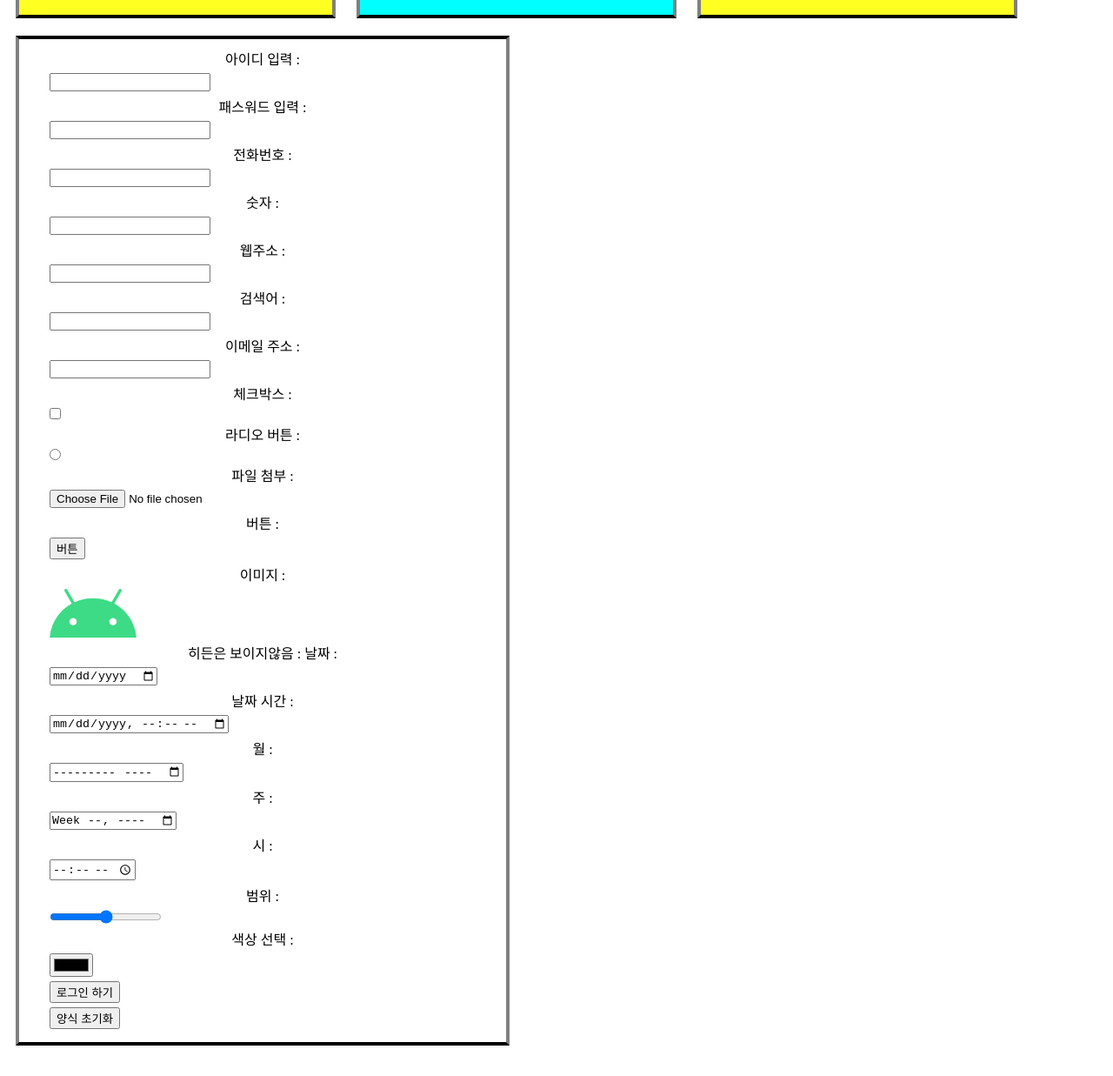
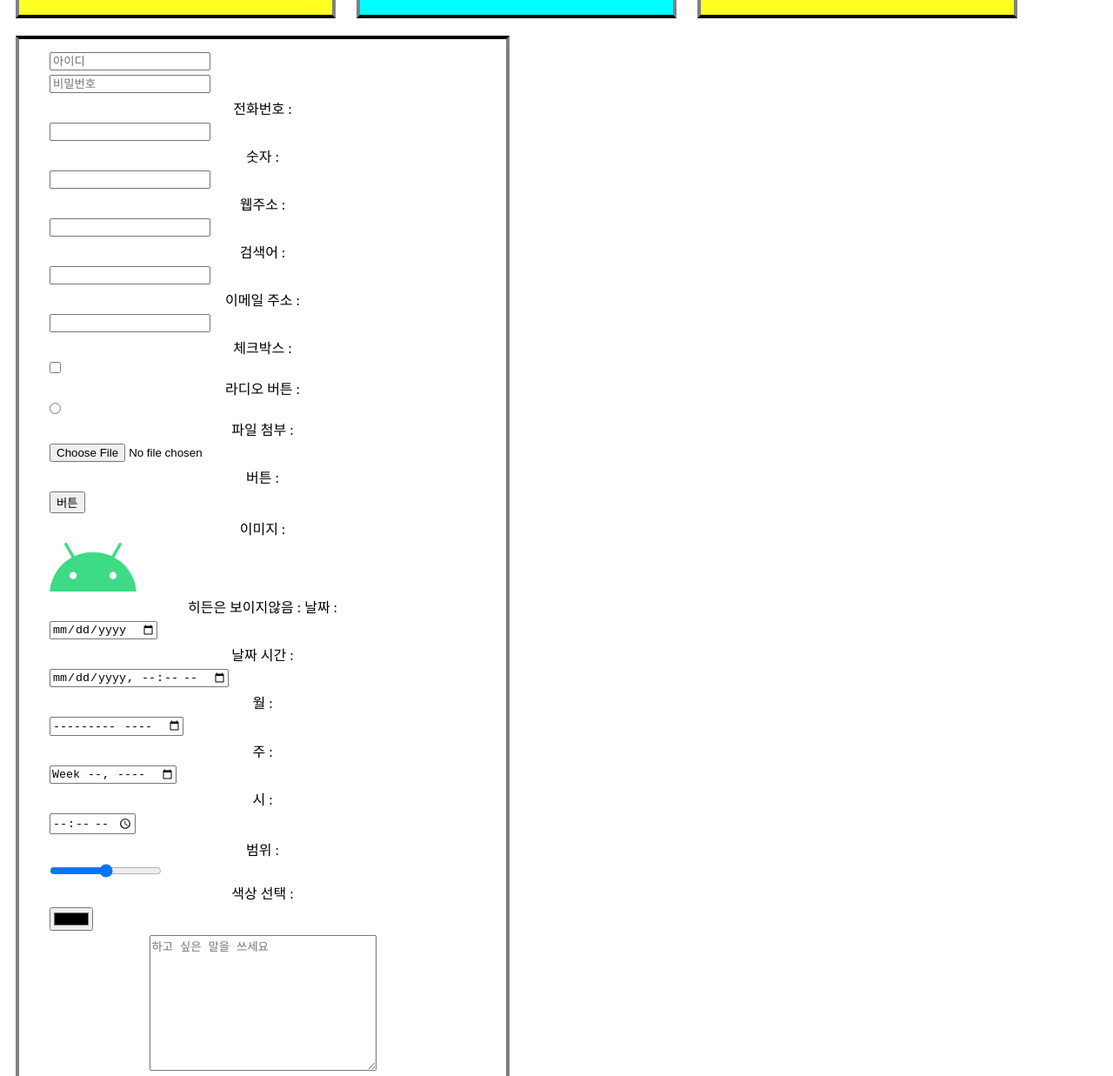
Before and after one commit to EJ-pro/Web_Study, a plain HTML site: page index.html in a window 1280 px wide. Shown: the part 923-2160 px from the top of the page at 87% size. Drawn offline with Linux system fonts and the light colour scheme.

Commit message:
No.18 commit(login_form_수정2)

```diff
--- a/index.html
+++ b/index.html
@@ -60,8 +60,9 @@
 
     <div id = "login_form">
         <form action="#" method="get">
-            아이디 입력 : <input type="text" name="" id="">
-            패스워드 입력 : <input type="password" name="" id="">
+            <input type="text" name="login_id" id="login_id" placeholder="아이디">
+            <input type="password" name="" id="" placeholder="비밀번호">
+
             전화번호 : <input type="tel" name="" id="">
             숫자 : <input type="number" name="" id="">
             웹주소 : <input type="url" name="" id="">
@@ -80,6 +81,7 @@
             시 : <input type="time" name="" id="">
             범위 : <input type="range" name="" id="">
             색상 선택 : <input type="color" name="" id="">
+            <textarea name="" id="" cols="30" rows="10" placeholder="하고 싶은 말을 쓰세요"></textarea>
             <input type="submit" value="로그인 하기">
             <input type="reset" value="양식 초기화">
         </form>
```
